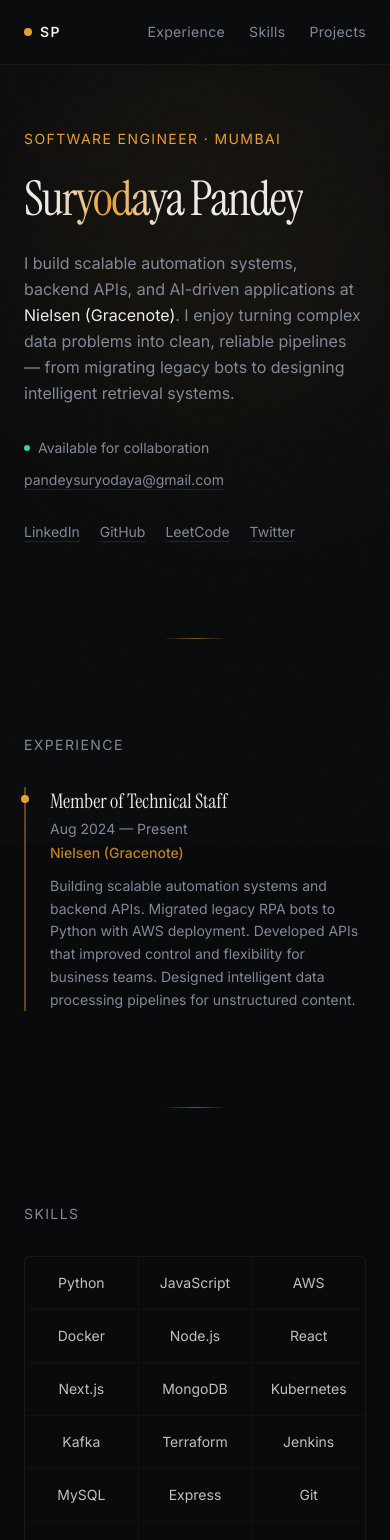
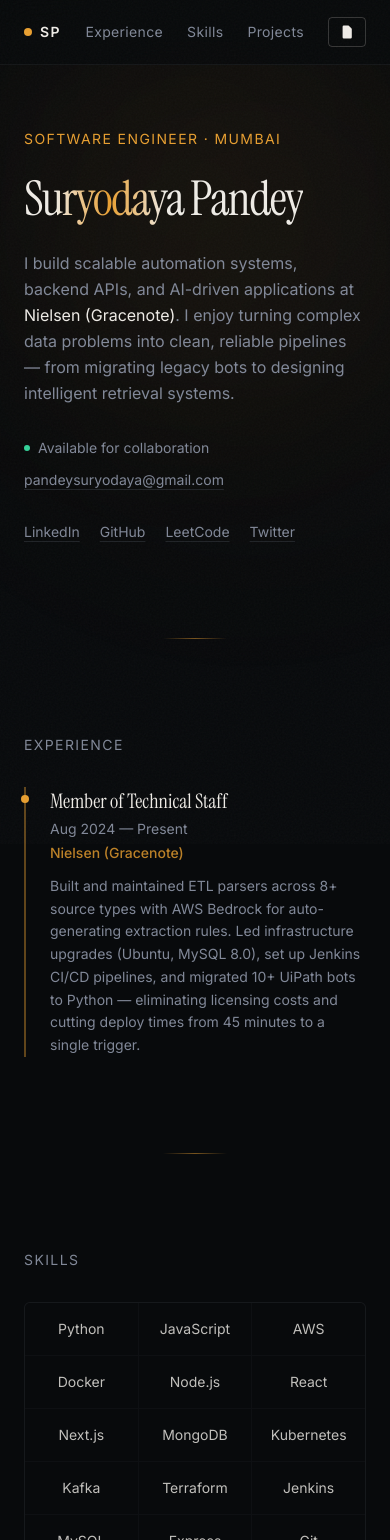
Before and after one commit to Suryodaya27/portfolio-next, a Next.js app: page / in a window 390 px wide. Shown: the top 1540 px of the page. Built offline with nearby package versions, Linux system fonts and the light colour scheme.

Commit message:
ui changes

```diff
--- a/src/components/Experience.jsx
+++ b/src/components/Experience.jsx
@@ -9,7 +9,7 @@
     company: "Nielsen (Gracenote)",
     period: "Aug 2024 — Present",
     description:
-      "Building scalable automation systems and backend APIs. Migrated legacy RPA bots to Python with AWS deployment. Developed APIs that improved control and flexibility for business teams. Designed intelligent data processing pipelines for unstructured content.",
+      "Built and maintained ETL parsers across 8+ source types with AWS Bedrock for auto-generating extraction rules. Led infrastructure upgrades (Ubuntu, MySQL 8.0), set up Jenkins CI/CD pipelines, and migrated 10+ UiPath bots to Python — eliminating licensing costs and cutting deploy times from 45 minutes to a single trigger.",
   },
 ];
 
--- a/src/components/Navbar.jsx
+++ b/src/components/Navbar.jsx
@@ -48,14 +48,23 @@
             href="https://drive.google.com/file/d/1_rJuBA8_HxgzvyXhOHiKajsB4JFAb8Im/view?usp=drive_link"
             target="_blank"
             rel="noopener noreferrer"
-            className="hidden sm:inline-block rounded-sm border border-foreground/20 px-4 py-1.5 text-sm tracking-wide text-foreground transition-all hover:border-warm hover:text-warm hover:shadow-[0_0_12px_hsl(36_80%_55%/0.15)]"
+            className="rounded-sm border border-foreground/20 px-2.5 py-1.5 text-sm tracking-wide text-foreground transition-all hover:border-warm hover:text-warm hover:shadow-[0_0_12px_hsl(36_80%_55%/0.15)] sm:px-4"
           >
             <motion.span
               initial={{ opacity: 0, scale: 0.9 }}
               animate={{ opacity: 1, scale: 1 }}
               transition={{ delay: 0.6, duration: 0.4 }}
+              className="flex items-center gap-1.5"
             >
-              Resume
+              <svg
+                xmlns="http://www.w3.org/2000/svg"
+                viewBox="0 0 20 20"
+                fill="currentColor"
+                className="h-4 w-4 sm:hidden"
+              >
+                <path d="M4.5 3.5A1.5 1.5 0 0 1 6 2h5.586a1 1 0 0 1 .707.293l3.414 3.414a1 1 0 0 1 .293.707V16.5A1.5 1.5 0 0 1 14.5 18H6a1.5 1.5 0 0 1-1.5-1.5v-13ZM9 8.75a.75.75 0 0 1 .75.75v2.19l.72-.72a.75.75 0 1 1 1.06 1.06l-2 2a.75.75 0 0 1-1.06 0l-2-2a.75.75 0 0 1 1.06-1.06l.72.72V9.5A.75.75 0 0 1 9 8.75Z" />
+              </svg>
+              <span className="hidden sm:inline">Resume</span>
             </motion.span>
           </MagneticLink>
         </nav>
```
